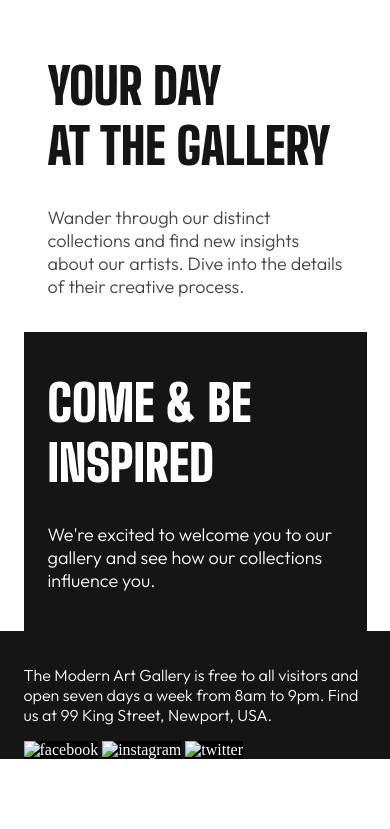
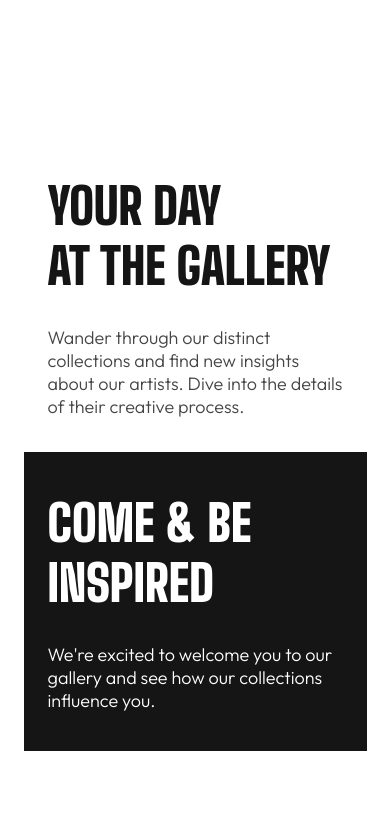
Before and after one commit to gabadadzeluca/art-gallery-website, a plain HTML site: page starter-code/index.html in a window 390 px wide. Shown: the part 735-1564 px from the top of the page. Before the commit the page ends 1494 px from the top, so only its background shows below. Drawn offline with Linux system fonts and the light colour scheme.

Commit message:
finish mobile layout style

```diff
--- a/starter-code/style.css
+++ b/starter-code/style.css
@@ -23,13 +23,6 @@
     --body-s: 1.125rem; /*18px*/
 }
 
-/* Temporary */
-.icon{
-    background-color: black;
-}
-img{
-    background-color: var(--gold);
-}
 
 
 body{
@@ -41,6 +34,7 @@ body{
     display: flex;
     flex-direction: column;
     align-items: center;
+    overflow-x: hidden;
 }
 
 h2{
@@ -54,13 +48,7 @@ h2{
     min-height: 15rem;
 }
 
-footer{
-    width: 100%;
-    background-color: var(--almost-black);
-    color: var(--white);
-    display: flex;
-    justify-content: center;
-}
+
 
 .text-header{
     font-family: var(--shoulders-font);
@@ -73,12 +61,16 @@ footer{
 .block-header{
     display: flex;
     flex-direction: column;
-    justify-content: space-around;
+    justify-content: space-between;
     min-height: 248px;
 }
 
 .container, .text-header, .footer-cls{
     width: 21.4375rem;
+}
+
+.content{
+    margin: 7.5rem 0;
 }
 
 .container p{
@@ -105,15 +97,24 @@ footer{
 }
 
 footer{
+    width: 100%;
+    background-color: var(--almost-black);
+    color: var(--white);
     display: flex;
+    justify-content: space-around;
+    height: 21rem;
 }
-.footer-cls h2{
+
+.logo{
     width: 6.875rem;
     height:2.5rem;
-    font-size: 10px;
+}
+.footer-cls{
+    display: flex;
+    flex-direction: column;
+    justify-content: space-around;
 }
 .footer-cls p{
-
     font-family: var(--outfit-font);
     font-size: 1rem;
     font-weight: var(--light);
@@ -160,3 +161,9 @@ footer{
 .block-b p, .block-b h2{
     color: var(--white);
 }
+
+.social{
+    width: 6.25rem;
+    display: inline-flex;
+    justify-content: space-between;
+}
```
